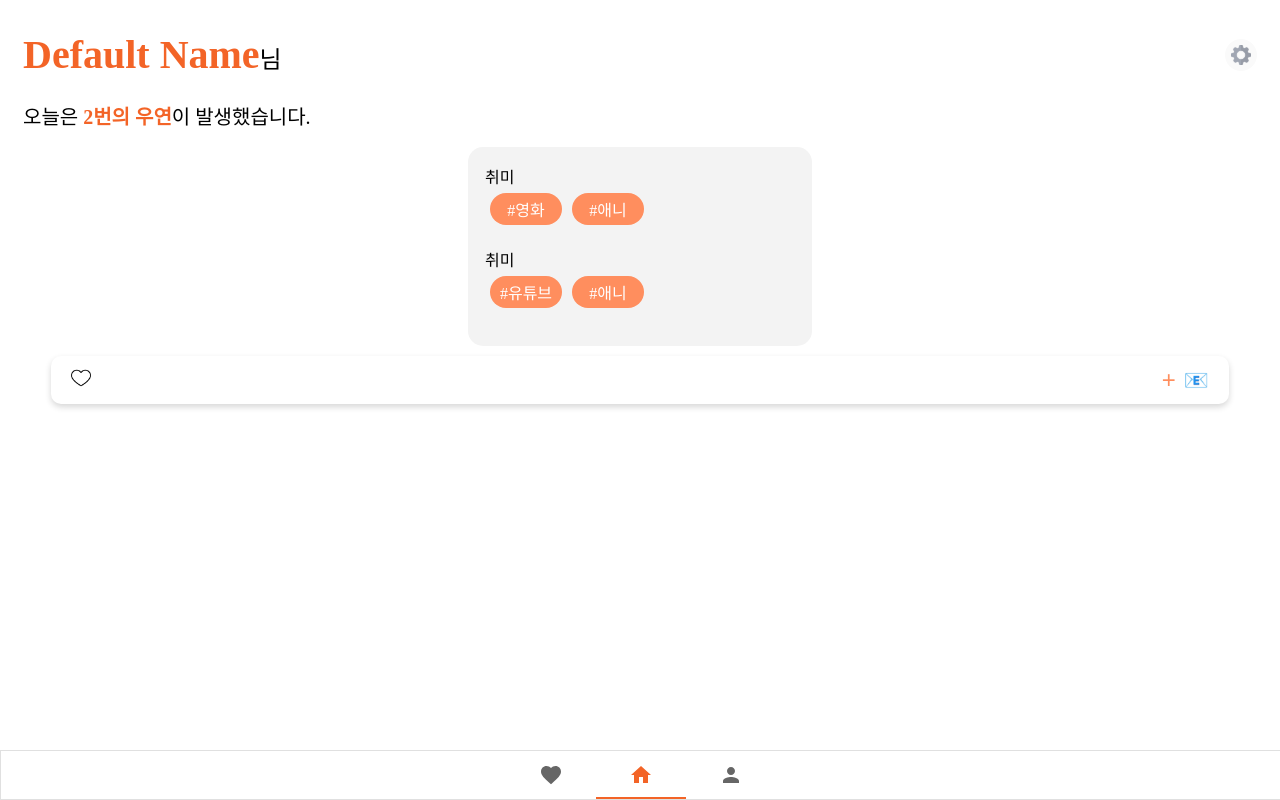
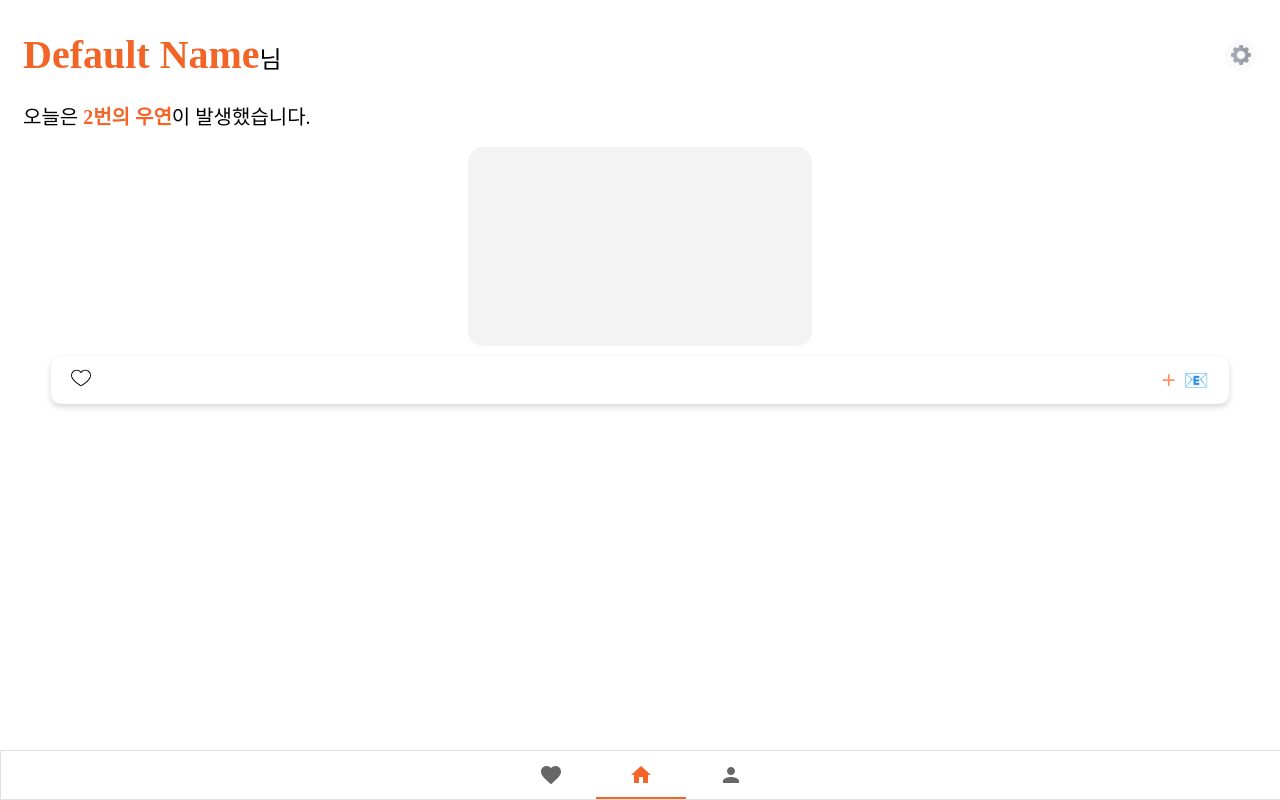
Before and after one commit to 14KGun/5KY, a React (Vite) app in the folder web/: page / in a window 1280 px wide. Built offline with nearby package versions, Linux system fonts and the light colour scheme; a web font is replaced by a local one.

Commit message:
use tags

```diff
--- a/web/src/components/Profile.jsx
+++ b/web/src/components/Profile.jsx
@@ -105,7 +105,7 @@ const Tag = styled.div`
   justify-content: center;
 `;
 
-const Profile = ({ name }) => {
+const Profile = ({ name, tags }) => {
   return (
     <Container>
       <Headers>
@@ -123,19 +123,10 @@ const Profile = ({ name }) => {
       </Headers>
       <TagContainers>
         <TagContainer>
-          취미
           <Tags>
-
-            <Tag>#영화</Tag>
-            <Tag>#애니</Tag>
-          </Tags>
-        </TagContainer>
-        <TagContainer>
-          취미
-          <Tags>
-
-            <Tag>#유튜브</Tag>
-            <Tag>#애니</Tag>
+            {tags.map((tag, index) => (
+              <Tag key={index}>#{tag}</Tag>
+            ))}
           </Tags>
         </TagContainer>
       </TagContainers>
--- a/web/src/screens/Main/Main.jsx
+++ b/web/src/screens/Main/Main.jsx
@@ -18,6 +18,7 @@ const Main = () => {
 
   // `data` 객체가 존재하고 `data.name` 속성이 있는지 확인
   const userName = data && data.name ? data.name : 'Default Name';
+  const userTags = data && data.tags ? data.tags : [];
 
   console.log(data);
   return (
@@ -25,7 +26,7 @@ const Main = () => {
 
       {/* <button onClick={goToFindSetting}>Find Setting으로 가기</button> */}
       {/* <Alarm></Alarm> */}
-      <Profile name={userName}></Profile>
+      <Profile name={userName} tags={userTags}></Profile>
     </div>
   );
 };
```
